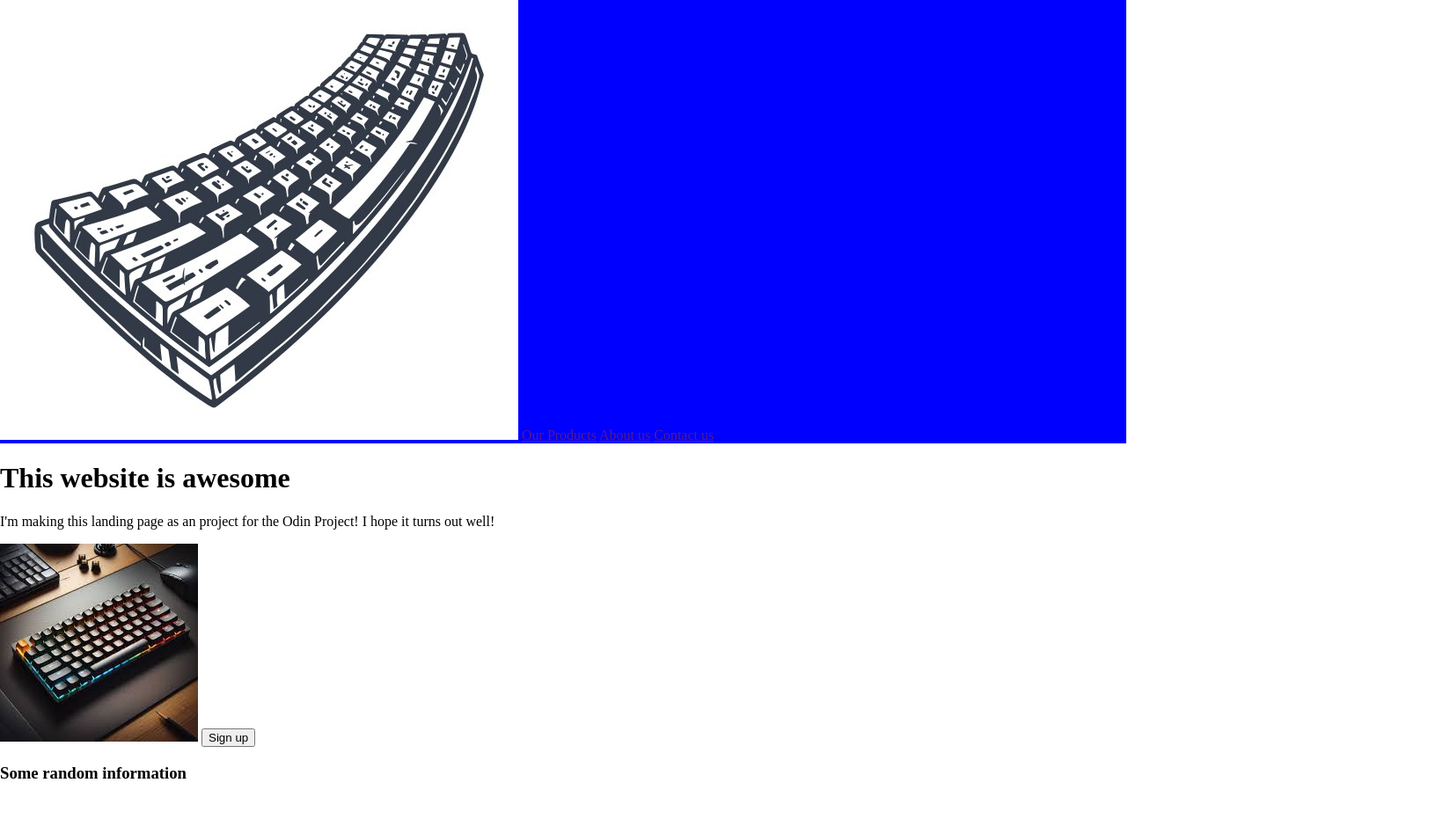
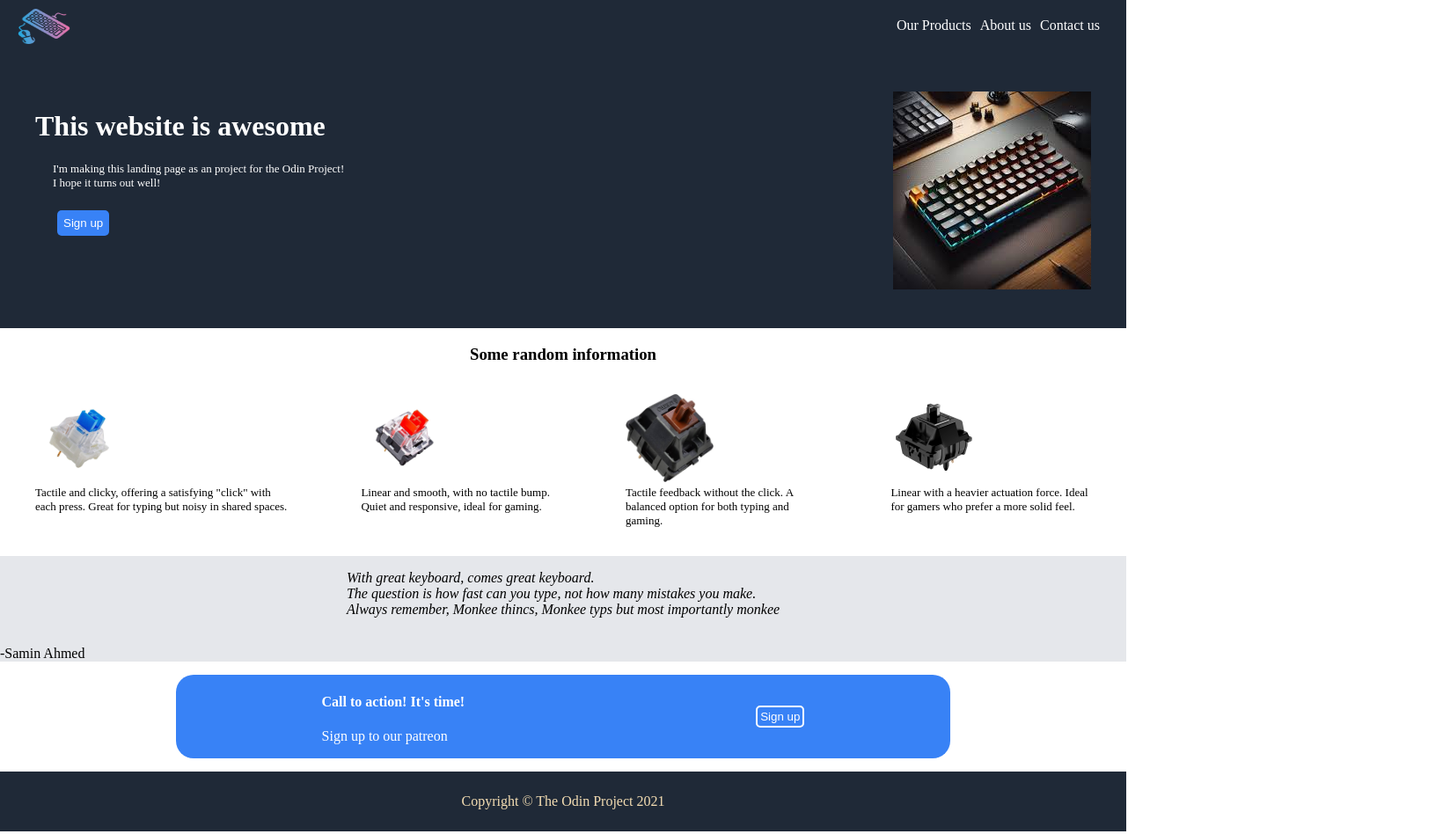
Before and after one commit to saminahmed22/landing_page_odin, a plain HTML site: page index.html in a window 1280 px wide. Shown: the top 948 px of the page at 88% size, 1640 px wide, since content can reach past the window. Drawn offline with Linux system fonts and the light colour scheme.

Commit message:
Modified HTML, CSS and README

```diff
--- a/index.html
+++ b/index.html
@@ -8,21 +8,43 @@
 </head>
 <body>
     <header>
-        <img src="company_logo.jpg" alt="Logo of our company">
-        <a href="">Our Products</a>
-        <a href="">About us</a>
-        <a href="">Contact us</a>
+        <div id="header_logo">
+            <img src="images/keyboard_logo.png" alt="Logo of our company" id="logo">
+        </div>
+        <div id="header_link_group">
+            <a id="header_link_1" class="header_links">Our Products</a>
+            <a id="header_link_2" class="header_links">About us</a>
+            <a id="header_link_3" class="header_links">Contact us</a>
+        </div>
     </header>
-    <h1>This website is awesome</h1>
-    <p>I'm making this landing page as an project for the Odin Project! I hope it turns out well!</p><img src="keyboard.jpeg" alt="Image of a mechanical keyboard">
-    <button type="button">Sign up</button>
-    <h3>Some random information</h3>
-    <figure><img src="blue.jpg" alt="Image of a blue switch"> <figcaption>Tactile and clicky, offering a satisfying "click" with each press. Great for typing but noisy in shared spaces.</figcaption></figure>
-    <figure><img src="red.jpeg" alt="Image of a red switch"> <figcaption>Linear and smooth, with no tactile bump. Quiet and responsive, ideal for gaming.</figcaption></figure>
-    <figure><img src="brown.jpg" alt="Image of a red switch"> <figcaption>Tactile feedback without the click. A balanced option for both typing and gaming.</figcaption></figure>
-    <figure><img src="black.jpg" alt="Image of a black switch"> <figcaption>Linear with a heavier actuation force. Ideal for gamers who prefer a more solid feel.</figcaption></figure>
-    <div id="qoute">
-        <p><i>Qoute</i></p>
+    <div id="hero">
+        <div id="hero_text_button">
+            <div id="hero_text">
+                <h1>This website is awesome</h1>
+                <p id="hero_subtext">I'm making this landing page as an project for the Odin Project!<br>I hope it turns out well!</p>
+            </div>
+            <div id="hero_button_div">
+                <button id="hero_button">Sign up</button>
+            </div>
+        </div>
+        <div id="hero_image">
+            <img src="images/keyboard.jpeg" alt="Image of a mechanical keyboard">
+        </div>
+    </div>
+    <h3 id="information_header">Some random information</h3>
+    <div id="information">
+        <figure><img class="information_images" src="images/blue.jpg" alt="Image of a blue switch"> <figcaption>Tactile and clicky, offering a satisfying "click" with each press. Great for typing but noisy in shared spaces.</figcaption></figure>
+        <figure><img class="information_images" src="images/red.jpg" alt="Image of a red switch"> <figcaption>Linear and smooth, with no tactile bump. Quiet and responsive, ideal for gaming.</figcaption></figure>
+        <figure><img class="information_images" src="images/brown.jpg" alt="Image of a red switch"> <figcaption>Tactile feedback without the click. A balanced option for both typing and gaming.</figcaption></figure>
+        <figure><img class="information_images" src="images/black.jpg" alt="Image of a black switch"> <figcaption>Linear with a heavier actuation force. Ideal for gamers who prefer a more solid feel.</figcaption></figure>
+    </div>
+    <div id="qoute_div">
+        <blockquote id="qoute">
+            <p><i>With great keyboard, comes great keyboard.<br>The question is how fast can you type, not how many mistakes you make.<br>Always remember, Monkee thincs, Monkee typs but most importantly monkee</i></p>
+        </blockquote>
+        <footer id="qoute_author">
+            -Samin Ahmed
+        </footer>
     </div>
     <div id="cta_container">
         <div id="cta_headers">
@@ -31,6 +53,6 @@
         </div>
         <button id="cta_button">Sign up</button>
     </div>
-    <footer>Copyright The Odin Project 2021</footer>
+    <footer id="end_footer">Copyright © The Odin Project 2021</footer>
 </body>
 </html>
--- a/style.css
+++ b/style.css
@@ -1,24 +1,91 @@
 header{
-    background-color: blue;
+    background-color: #1f2937;
+    color: white;
+    display: flex;
+    justify-content: space-between;
+}
+#logo{
+    height: 40px;
+    width: 60px;
+    padding: 10px 0 10px 20px;
+}
+#header_link_group{
+    display: flex;
+    justify-content: space-between;
+    cursor: pointer;
+    padding: 20px 20px 0 10px;
+}
+.header_links{
+    padding: 0 10px 0 0;
+}
+.header_links:hover{
+    color:wheat;
+}
+.header_links:active{
+    color: lightblue;
+}
+body{
+    margin: 0;
+}
+#hero{
+    display: flex;
+    justify-content: space-between;
+    background-color: #1f2937;
+    color: white;
+    margin: 0;
+    padding: 40px;
+}
+#hero_subtext{
+    font-size: small;
+    padding-left: 20px;
+}
+#hero_button_div{
+    padding: 10px 0px 0 25px;
+}
+#hero_button{
+    color: white;
+    background-color: #3882f6;
+    border-radius: 5px;
+    border: 0;
+    padding: 7px;
+    cursor: pointer;
+}
+#hero_button:hover{
+    color: black;
+}
+#hero_button:active{
+    color: lightblue;
+}
+#information_header{
+    display: flex;
+    justify-content: center;
+}
+#information{
+    display: flex;
+    justify-content: space-between;
+}
+.information_images{
+    height: 100px;
+    width: 100px;
+    border-radius: 5px;
+}
+figcaption{
+    font-size: small;
+}
+#qoute_div{
+    display: block;
+    background-color: #E5E7EB;
+    margin: 0px;
+    padding: 0px;
 }
 #qoute{
     display: flex;
     justify-content: center;
     align-items: center;
-    background-color: purple;
-    margin: 0px;
-    padding: 0px;
-
 }
-body{
-    margin: 0;
-}
-footer{
-    background-color: green;
-    display: flex;
-    justify-content: center;
-    align-items: center;
-}
+/* #qoute_author{
+    padding:0 0 15px 500px;
+} */
 #cta_container{
     display: flex;
     justify-content: space-around;
@@ -36,4 +103,22 @@ footer{
     border-radius: 5px;
     background-color: transparent;
     border: 2px solid white;
+    cursor: pointer;
 }
+#cta_button:hover{
+    color: black;
+}
+#cta_button:active{
+    color:lightblue;
+}
+
+#end_footer{
+    background-color: #1f2937;
+    color: wheat;
+    display: flex;
+    justify-content: center;
+    align-items: center;
+    padding-top: 25px;
+    padding-bottom: 25px;
+    margin: 0;
+}
```
Also changed, not shown: company_logo.jpg (deleted), images/black.jpg (renamed from black.jpg), images/blue.jpg (renamed from blue.jpg), images/brown.jpg (renamed from brown.jpg), images/keyboard.jpeg (renamed from keyboard.jpeg), images/keyboard_logo.png (added), images/red.jpg (added), peacock-1169961.webp (deleted), red.jpeg (deleted), 1 other file.
